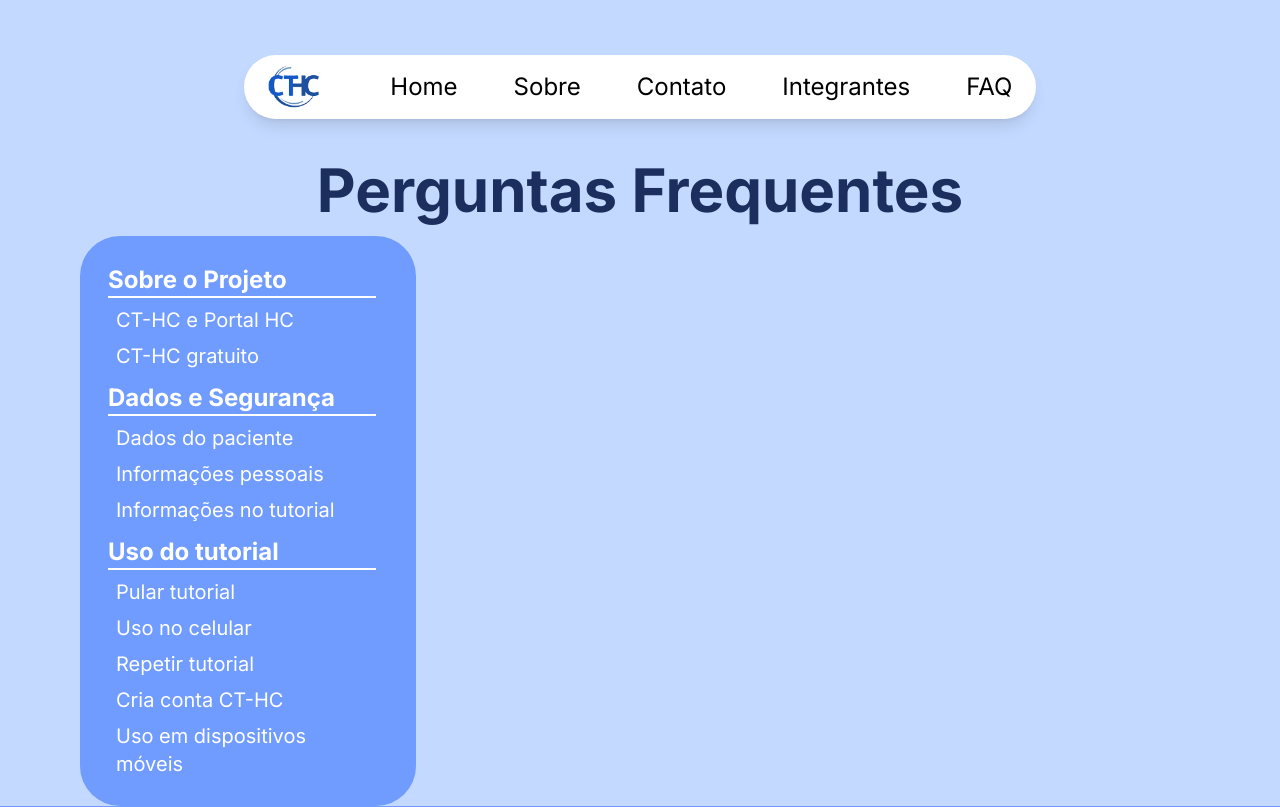
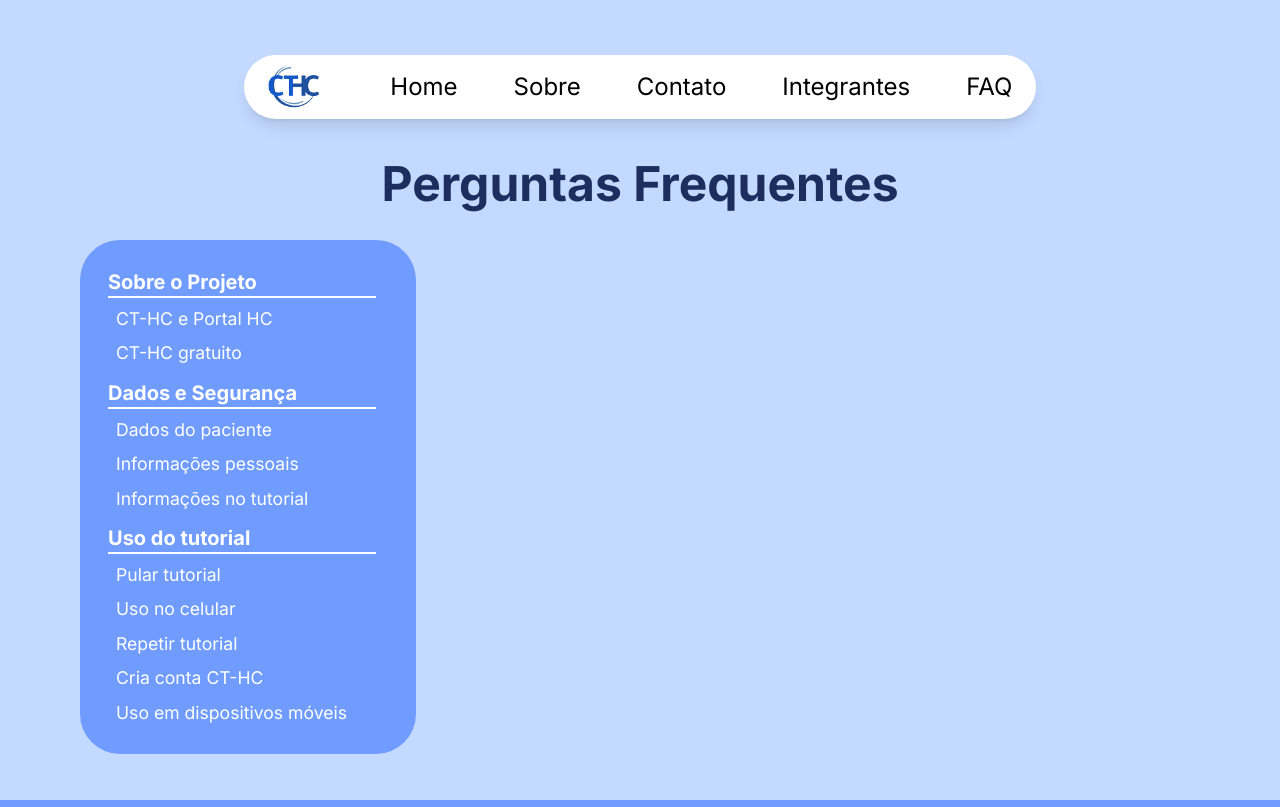
Before and after one commit to BSM-Challenge/ct-hc, a React (Vite) app: page /faq in a window 1280 px wide. Shown: the top 807 px of the page. Built offline with nearby package versions, Linux system fonts and the light colour scheme; a web font is replaced by a local one.

Commit message:
Alterado os tamanhos dos textos no menu do faq

```diff
--- a/src/routes/FAQ/index.tsx
+++ b/src/routes/FAQ/index.tsx
@@ -4,9 +4,9 @@ export default function FAQ() {
   return (
     <main>
       <section className="bg-[var(--light-blue)] pt-40 px-20 min-h-screen">
-        <div className="w-full flex flex-col gap-4">
+        <div className="w-full flex flex-col gap-8">
           <div className="h-[100%] flex justify-center items-center">
-            <h1 className="text-6xl text-[var(--dark-blue-title)] font-bold">
+            <h1 className="text-5xl text-[var(--dark-blue-title)] font-bold">
               Perguntas Frequentes
             </h1>
           </div>
@@ -17,71 +17,73 @@ export default function FAQ() {
             >
               <ul className="flex flex-col gap-2 text-[var(--color-white)]">
                 <li className="border-b-2 border-[var(--color-white)]">
-                  <h2 className="text-2xl font-bold">Sobre o Projeto</h2>
+                  <h2 className="text-xl font-bold">Sobre o Projeto</h2>
                 </li>
                 <li className="ml-2">
-                  <Link to="" className="text-xl">
+                  <Link to="" className="text-[1.1rem]">
                     CT-HC e Portal HC
                   </Link>
                 </li>
                 <li className="ml-2">
-                  <Link to="" className="text-xl">
+                  <Link to="" className="text-[1.1rem]">
                     CT-HC gratuito
                   </Link>
                 </li>
               </ul>
               <ul className="flex flex-col gap-2 text-[var(--color-white)]">
                 <li className="border-b-2 border-[var(--color-white)]">
-                  <h2 className="text-2xl font-bold">Dados e Segurança</h2>
+                  <h2 className="text-xl font-bold">Dados e Segurança</h2>
                 </li>
                 <li className="ml-2">
-                  <Link to="" className="text-xl">
+                  <Link to="" className="text-[1.1rem]">
                     Dados do paciente
                   </Link>
                 </li>
                 <li className="ml-2">
-                  <Link to="" className="text-xl">
+                  <Link to="" className="text-[1.1rem]">
                     Informações pessoais
                   </Link>
                 </li>
                 <li className="ml-2">
-                  <Link to="" className="text-xl">
+                  <Link to="" className="text-[1.1rem]">
                     Informações no tutorial
                   </Link>
                 </li>
               </ul>
               <ul className="flex flex-col gap-2 text-[var(--color-white)]">
                 <li className="border-b-2 border-[var(--color-white)]">
-                  <h2 className="text-2xl font-bold">Uso do tutorial</h2>
+                  <h2 className="text-xl font-bold">Uso do tutorial</h2>
                 </li>
                 <li className="ml-2">
-                  <Link to="" className="text-xl">
+                  <Link to="" className="text-[1.1rem]">
                     Pular tutorial
                   </Link>
                 </li>
                 <li className="ml-2">
-                  <Link to="" className="text-xl">
+                  <Link to="" className="text-[1.1rem]">
                     Uso no celular
                   </Link>
                 </li>
                 <li className="ml-2">
-                  <Link to="" className="text-xl">
+                  <Link to="" className="text-[1.1rem]">
                     Repetir tutorial
                   </Link>
                 </li>
                 <li className="ml-2">
-                  <Link to="" className="text-xl">
+                  <Link to="" className="text-[1.1rem]">
                     Cria conta CT-HC
                   </Link>
                 </li>
                 <li className="ml-2">
-                  <Link to="" className="text-xl">
+                  <Link to="" className="text-[1.1rem]">
                     Uso em dispositivos móveis
                   </Link>
                 </li>
               </ul>
             </nav>
-            <div></div>
+            <div>
+
+            </div>
           </div>
         </div>
       </section>
```
